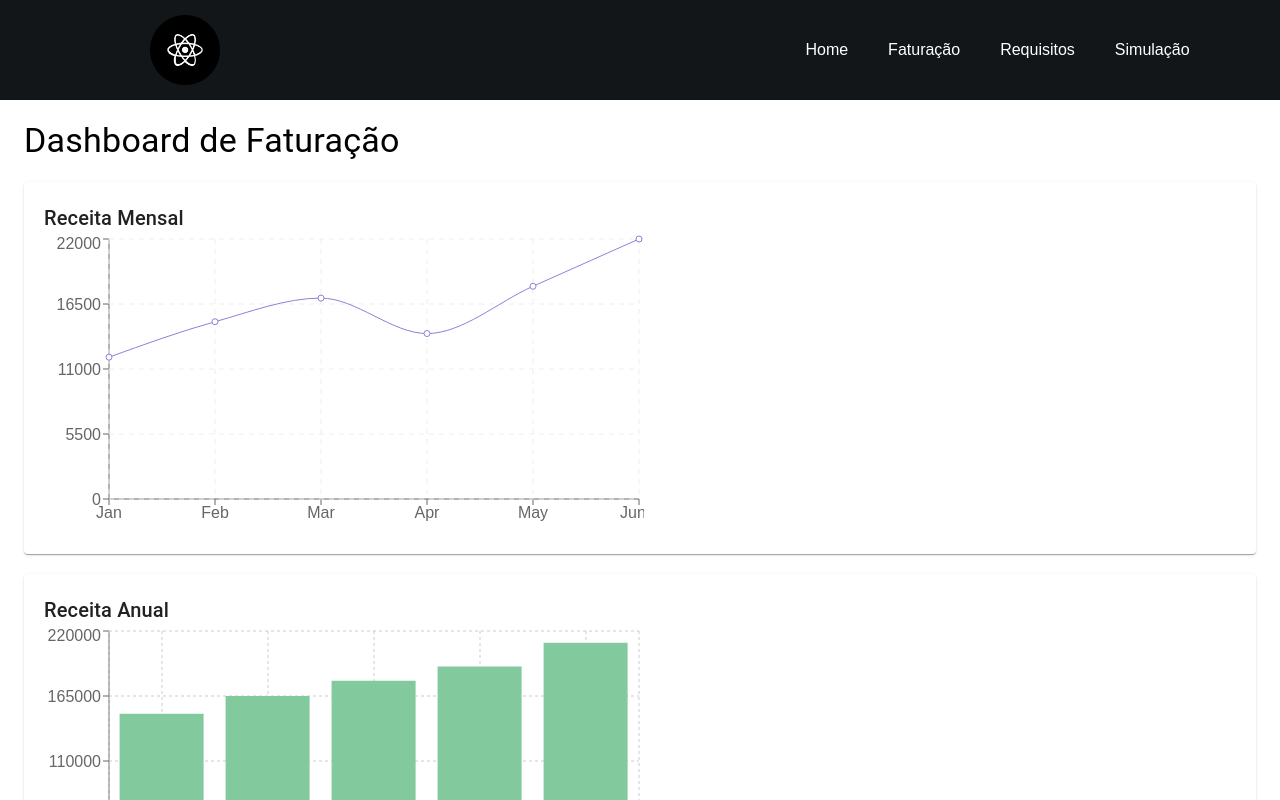
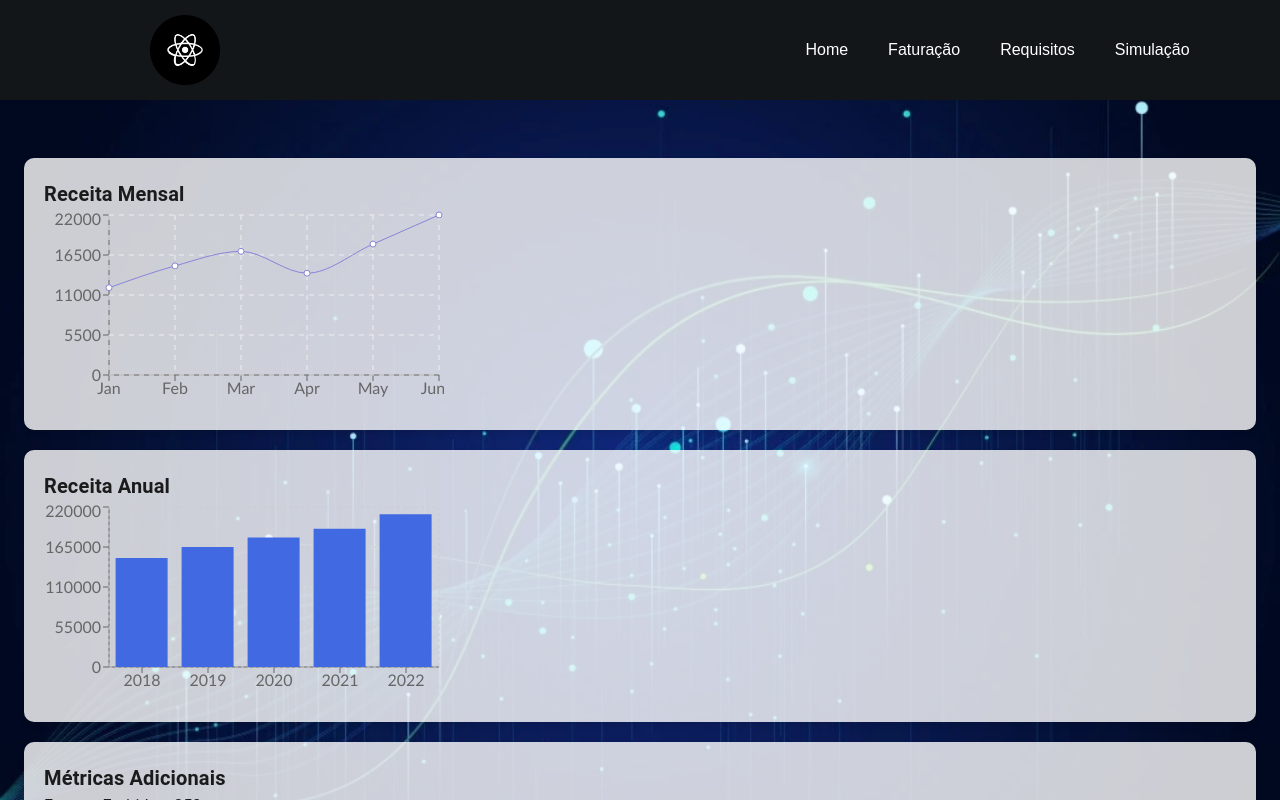
Before and after one commit to nicoly05/react-website, a React (Create React App) app: page /Faturacao in a window 1280 px wide. Shown: the top 800 px of the page. Built offline with nearby package versions, Linux system fonts and the light colour scheme.

Commit message:
Faturação perfeita
falta umas modificaçoes na simulação e corrigir o to do list

```diff
--- a/src/pages/Faturacao.js
+++ b/src/pages/Faturacao.js
@@ -2,24 +2,24 @@ import React, { useEffect, useState } from 'react';
 import { Container, Typography, Paper } from '@material-ui/core';
 import { LineChart, Line, XAxis, YAxis, Tooltip, CartesianGrid, BarChart, Bar } from 'recharts';
 import mockData from '../data/mockData.json';
+import '../styles/Faturacao.css'; // Importe o arquivo CSS
 
 const Faturacao = () => {
   const [data, setData] = useState(null);
 
   useEffect(() => {
-    // Simula a obtenção de dados do JSON
     setData(mockData);
   }, []);
 
   if (!data) return <div>Carregando...</div>;
 
   return (
-    <Container>
-      <Typography variant="h4" style={{ marginTop: 20 }}>Dashboard de Faturação</Typography>
+    <div className="faturacao">
+     <Container>
 
-      <Paper style={{ padding: 20, marginTop: 20 }}>
+      <Paper className="paper">
         <Typography variant="h6">Receita Mensal</Typography>
-        <LineChart width={600} height={300} data={data.monthlyRevenue}>
+        <LineChart width={400} height={200} data={data.monthlyRevenue}>
           <XAxis dataKey="month" />
           <YAxis />
           <Tooltip />
@@ -28,23 +28,24 @@ const Faturacao = () => {
         </LineChart>
       </Paper>
 
-      <Paper style={{ padding: 20, marginTop: 20 }}>
+      <Paper className="paper">
         <Typography variant="h6">Receita Anual</Typography>
-        <BarChart width={600} height={300} data={data.annualRevenue}>
+        <BarChart width={400} height={200} data={data.annualRevenue}>
           <XAxis dataKey="year"/>
           <YAxis />
           <Tooltip />
           <CartesianGrid strokeDasharray="3 3" />
-          <Bar dataKey="revenue" fill="#82ca9d" />
+          <Bar dataKey="revenue" fill="#4169e1" />
         </BarChart>
       </Paper>
 
-      <Paper style={{ padding: 20, marginTop: 20 }}>
+      <Paper className="paper">
         <Typography variant="h6">Métricas Adicionais</Typography>
         <Typography>Faturas Emitidas: {data.faturasEmitidas}</Typography>
         <Typography>Clientes Ativos no Mês: {data.clientesAtivos}</Typography>
       </Paper>
-    </Container>
+     </Container>
+    </div>
   );
 };
 
--- /dev/null
+++ b/src/styles/Faturacao.css
@@ -0,0 +1,93 @@
+/* Faturacao.css */
+
+.faturacao {
+    width: 100%;
+    height: 100vh; /* Preenche toda a altura da tela */
+    display: flex;
+    justify-content: center; /* Centraliza horizontalmente */
+    align-items: center; /* Centraliza verticalmente */
+    flex-direction: column; /* Alinha os elementos verticalmente */
+    background-image: url('../assets/Metricas.png'); /* Defina o caminho da sua imagem de fundo */
+    background-position: center;
+    background-repeat: no-repeat;
+    background-size: cover;
+    font-family: "Gill Sans", "Gill Sans MT", Calibri, "Trebuchet MS", sans-serif;
+}
+
+.faturacao .headerContainer {
+    width: auto;
+    padding: 20px; /* Adiciona espaçamento interno */
+    display: flex; /* Ativa flexbox */
+    flex-direction: column; /* Alinha os itens verticalmente */
+    justify-content: center; /* Centraliza os itens verticalmente */
+    align-items: center; /* Centraliza os itens horizontalmente */
+    gap: 20px; /* Espaçamento uniforme entre os elementos */
+    background: rgba(255, 255, 255, 0.8); /* Fundo branco semitransparente */
+    border-radius: 10px; /* Bordas arredondadas */
+    box-shadow: 0 4px 6px rgba(0, 0, 0, 0.1); /* Sombra suave */
+}
+
+.faturacao .headerContainer h1 {
+    font-size: 60px;
+    font-weight: 600;
+    color: #121619;
+    text-align: center;
+    margin: 0;
+}
+
+.faturacao .headerContainer button {
+    color: white;
+    border: none;
+    border-radius: 5px;
+    cursor: pointer;
+    background-color: #121619;
+    height: 50px;
+    width: 200px;
+    text-decoration: none;
+    font-size: 18px;
+    transition: background-color 0.3s ease;
+}
+
+.faturacao .headerContainer button:hover {
+    background-color: #07090a;
+}
+
+.faturacao .headerContainer a {
+    text-decoration: none;
+}
+
+.faturacao .paper {
+    padding: 20px;
+    margin-top: 20px;
+    background: rgba(255, 255, 255, 0.8); /* Fundo semitransparente */
+    border-radius: 10px;
+    box-shadow: 0 4px 6px rgba(0, 0, 0, 0.1); /* Sombra suave */
+}
+
+.faturacao .paper h6 {
+    font-weight: bold;
+}
+
+@media only screen and (max-width: 650px) {
+    .faturacao .headerContainer {
+        padding: 10px;
+        width: 90%;
+        background-color: #121619;
+        color: white;
+    }
+
+    .faturacao .headerContainer h1 {
+        font-size: 40px;
+    }
+
+    .faturacao .headerContainer button {
+        background-color: white;
+        color: #121619;
+        margin-bottom: 20px;
+    }
+
+    .faturacao .headerContainer button:hover {
+        background-color: rgb(225, 225, 225);
+        color: #121619;
+    }
+}
```
Also changed, not shown: src/assets/Metricas.png (added), 1 other file (tests, documents, lock files or other folders).
